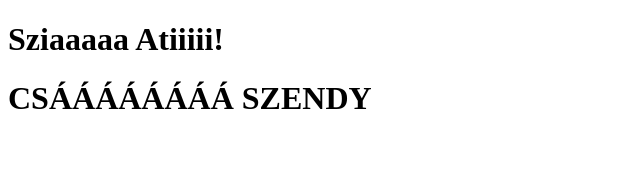
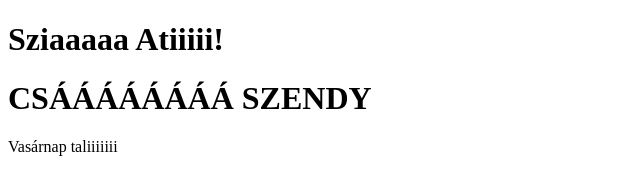
Before and after one commit to AttilaPfiffer/parosfeladat, a plain HTML site: page index.html in a window 1280 px wide. Shown: the whole page, without its empty margins (0-640 px from the left). Drawn offline with Linux system fonts and the light colour scheme.

Commit message:
vasarnap

```diff
--- a/index.html
+++ b/index.html
@@ -8,5 +8,6 @@
 <body>
     <h1>Sziaaaaa Atiiiii!</h1>
     <h1>CSÁÁÁÁÁÁÁÁ SZENDY</h1>
+    <p>Vasárnap taliiiiiii</p>
 </body>
 </html>
```
